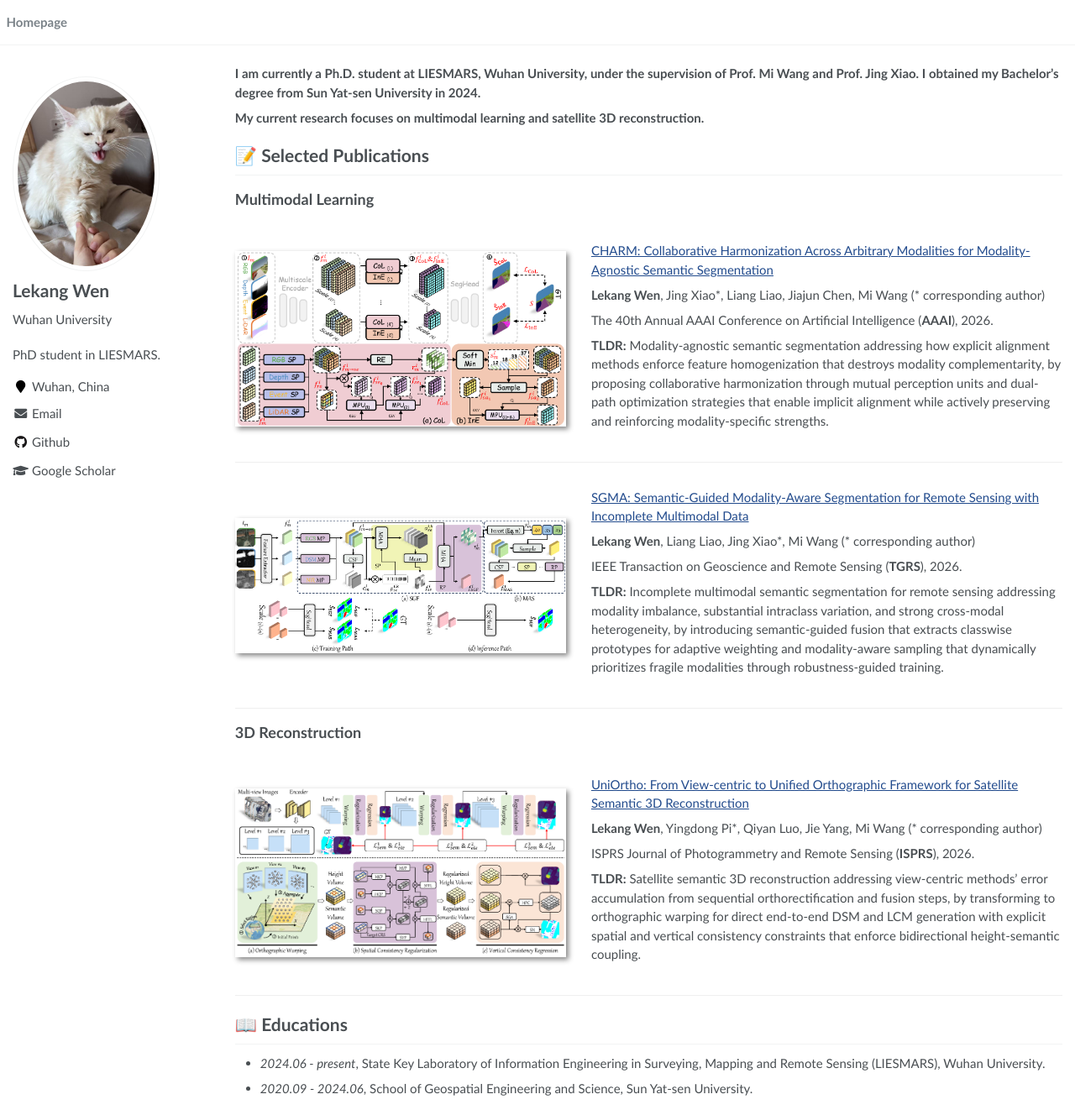
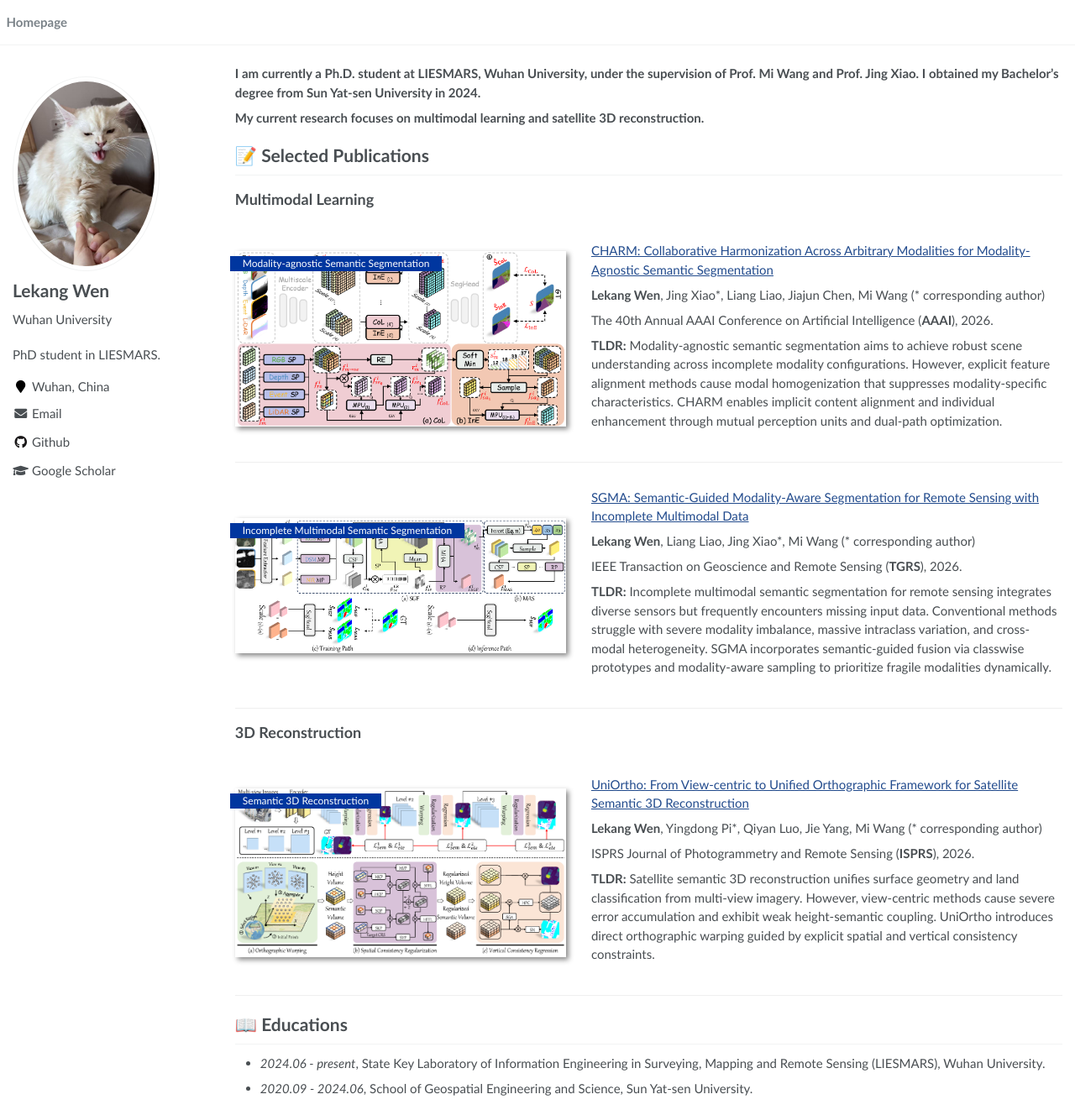
Before and after one commit to wenlk3/wenlk3.github.io, a Jekyll site: the page built from _pages/about.md, in a window 1280 px wide and 1322 px high. Shown: the whole window at 84% size. Built offline with Jekyll 4.4.1, drawn with Linux system fonts in a browser that asks for light colours.

Commit message:
Update TLDR.

```diff
--- a/_pages/about.md
+++ b/_pages/about.md
@@ -25,7 +25,7 @@ redirect_from:
 
 ## Multimodal Learning
 
-<div class='paper-box'><div class='paper-box-image'><div><img src='images/aaai_2026_charm.png' alt="sym" width="100%"></div></div>
+<div class='paper-box'><div class='paper-box-image'><div><div class="badge">Modality-agnostic Semantic Segmentation</div><img src='images/aaai_2026_charm.png' alt="sym" width="100%"></div></div>
 <div class='paper-box-text' markdown="1">
 
 [CHARM: Collaborative Harmonization Across Arbitrary Modalities for Modality-Agnostic Semantic Segmentation](https://ojs.aaai.org/index.php/AAAI/article/view/38033)
@@ -34,12 +34,12 @@ redirect_from:
 
 The 40th Annual AAAI Conference on Artificial Intelligence (**AAAI**), 2026.
 
-**TLDR:** Modality-agnostic semantic segmentation addressing how explicit alignment methods enforce feature homogenization that destroys modality complementarity, by proposing collaborative harmonization through mutual perception units and dual-path optimization strategies that enable implicit alignment while actively preserving and reinforcing modality-specific strengths.
+**TLDR:** Modality-agnostic semantic segmentation aims to achieve robust scene understanding across incomplete modality configurations. However, explicit feature alignment methods cause modal homogenization that suppresses modality-specific characteristics. CHARM enables implicit content alignment and individual enhancement through mutual perception units and dual-path optimization.
 
 </div>
 </div>
 
-<div class='paper-box'><div class='paper-box-image'><div><img src='images/tgrs_2026_sgma.png' alt="sym" width="100%"></div></div>
+<div class='paper-box'><div class='paper-box-image'><div><div class="badge">Incomplete Multimodal Semantic Segmentation</div><img src='images/tgrs_2026_sgma.png' alt="sym" width="100%"></div></div>
 <div class='paper-box-text' markdown="1">
 
 [SGMA: Semantic-Guided Modality-Aware Segmentation for Remote Sensing with Incomplete Multimodal Data](https://ieeexplore.ieee.org/abstract/document/11517493)
@@ -48,23 +48,22 @@ The 40th Annual AAAI Conference on Artificial Intelligence (**AAAI**), 2026.
 
 IEEE Transaction on Geoscience and Remote Sensing (**TGRS**), 2026.
 
-**TLDR:** Incomplete multimodal semantic segmentation for remote sensing addressing modality imbalance, substantial intraclass variation, and strong cross-modal heterogeneity, by introducing semantic-guided fusion that extracts classwise prototypes for adaptive weighting and modality-aware sampling that dynamically prioritizes fragile modalities through robustness-guided training.
+**TLDR:** Incomplete multimodal semantic segmentation for remote sensing integrates diverse sensors but frequently encounters missing input data. Conventional methods struggle with severe modality imbalance, massive intraclass variation, and cross-modal heterogeneity. SGMA incorporates semantic-guided fusion via classwise prototypes and modality-aware sampling to prioritize fragile modalities dynamically.
 
 </div>
 </div>
 
 ## 3D Reconstruction
 
-<div class='paper-box'><div class='paper-box-image'><div><img src='images/isprs_2026_uniortho.png' alt="sym" width="100%"></div></div>
+<div class='paper-box'><div class='paper-box-image'><div><div class="badge">Semantic 3D Reconstruction</div><img src='images/isprs_2026_uniortho.png' alt="sym" width="100%"></div></div>
 <div class='paper-box-text' markdown="1">
-
 [UniOrtho: From View-centric to Unified Orthographic Framework for Satellite Semantic 3D Reconstruction](https://www.sciencedirect.com/journal/isprs-journal-of-photogrammetry-and-remote-sensing)
 
 **Lekang Wen**, Yingdong Pi\*, Qiyan Luo, Jie Yang, Mi Wang (\* corresponding author)
 
 ISPRS Journal of Photogrammetry and Remote Sensing (**ISPRS**), 2026.
 
-**TLDR:** Satellite semantic 3D reconstruction addressing view-centric methods' error accumulation from sequential orthorectification and fusion steps, by transforming to orthographic warping for direct end-to-end DSM and LCM generation with explicit spatial and vertical consistency constraints that enforce bidirectional height-semantic coupling.
+**TLDR:** Satellite semantic 3D reconstruction unifies surface geometry and land classification from multi-view imagery. However, view-centric methods cause severe error accumulation and exhibit weak height-semantic coupling. UniOrtho introduces direct orthographic warping guided by explicit spatial and vertical consistency constraints.
 
 </div>
 </div>
```
